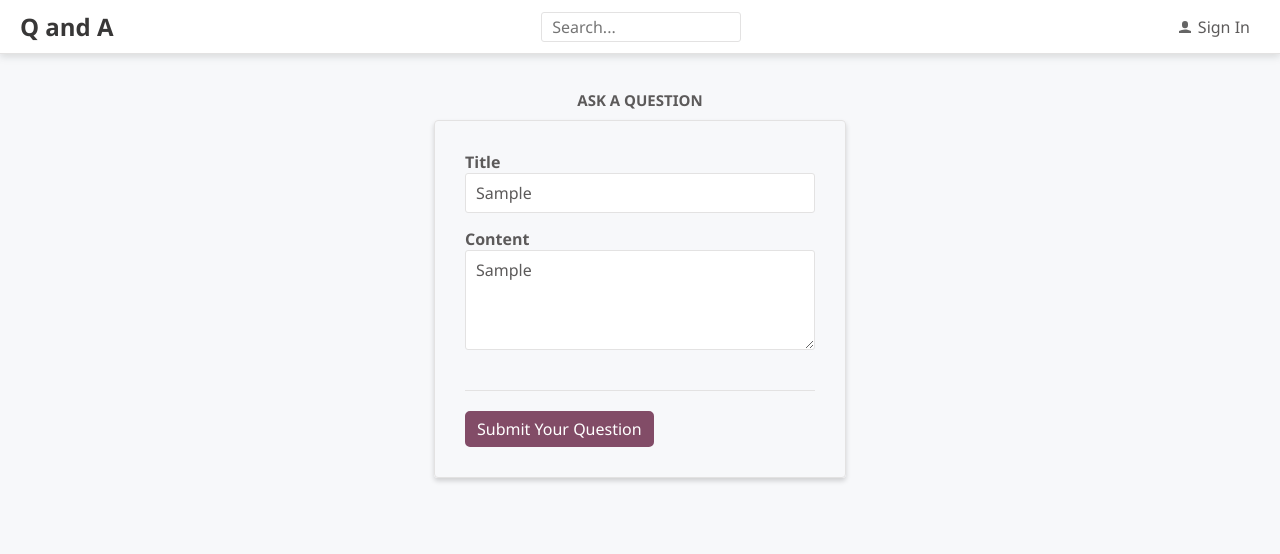
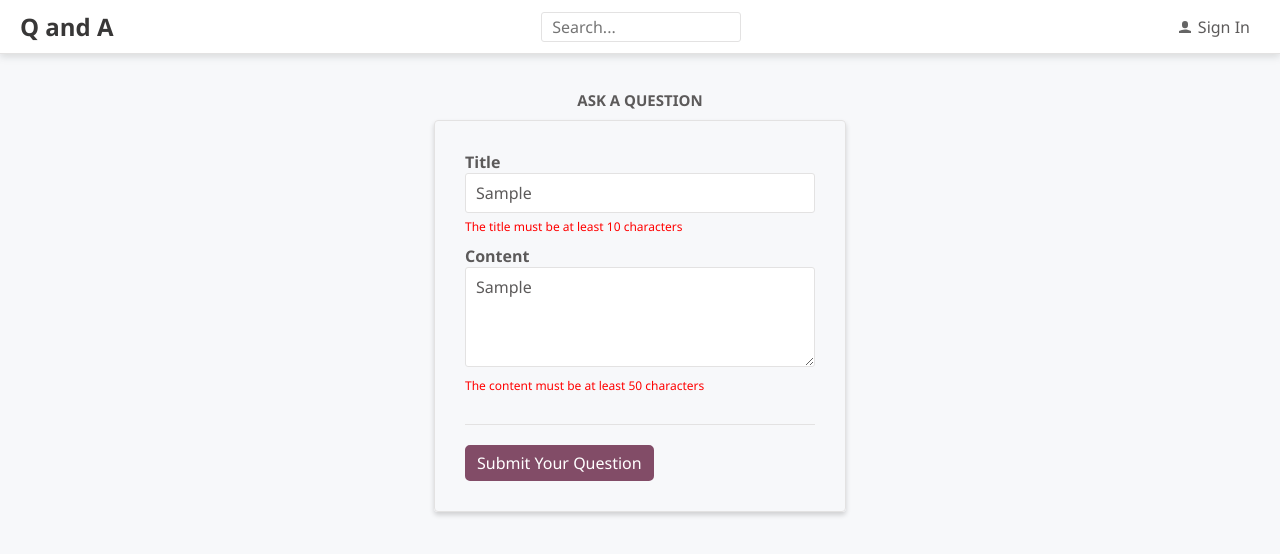
Before and after one commit to vytautas-dotcom/QAprojFrontend, a React (Create React App) app in the folder frontend/: page /ask in a window 1280 px wide. Both pictures are taken after typing "Sample", "Sample" into the empty fields and a click on the button "Submit Your Question". Shown: the top 554 px of the page. Built offline with nearby package versions, Linux system fonts and the light colour scheme.

Commit message:
Implement validation on the ask form

```diff
--- a/frontend/src/AskPage.tsx
+++ b/frontend/src/AskPage.tsx
@@ -6,6 +6,7 @@ import {
   FieldTextArea,
   FormButtonContainer,
   PrimaryButton,
+  FieldError,
 } from "./Styles";
 import { useForm } from "react-hook-form";
 import React from "react";
@@ -17,7 +18,10 @@ type FormData = {
 };
 
 export const AskPage = () => {
-  const { register } = useForm<FormData>();
+  const {
+    register,
+    formState: { errors },
+  } = useForm<FormData>({ mode: "onBlur" });
   return (
     <Page title="Ask a question">
       <Fieldset>
@@ -26,12 +30,27 @@ export const AskPage = () => {
           <FieldInput
             id="title"
             type="text"
-            {...register("title")}
+            {...register("title", { required: true, minLength: 10 })}
           ></FieldInput>
+          {errors.title && errors.title.type === "required" && (
+            <FieldError>You must enter the question title</FieldError>
+          )}
+          {errors.title && errors.title.type === "minLength" && (
+            <FieldError>The title must be at least 10 characters</FieldError>
+          )}
         </FieldContainer>
         <FieldContainer>
           <FieldLabel htmlFor="content">Content</FieldLabel>
-          <FieldTextArea id="content" {...register("content")}></FieldTextArea>
+          <FieldTextArea
+            id="content"
+            {...register("content", { required: true, minLength: 50 })}
+          />
+          {errors.content && errors.content.type === "required" && (
+            <FieldError>You must enter the question content</FieldError>
+          )}
+          {errors.content && errors.content.type === "minLength" && (
+            <FieldError>The content must be at least 50 characters</FieldError>
+          )}
         </FieldContainer>
         <FormButtonContainer>
           <PrimaryButton type="submit">Submit Your Question</PrimaryButton>
```
